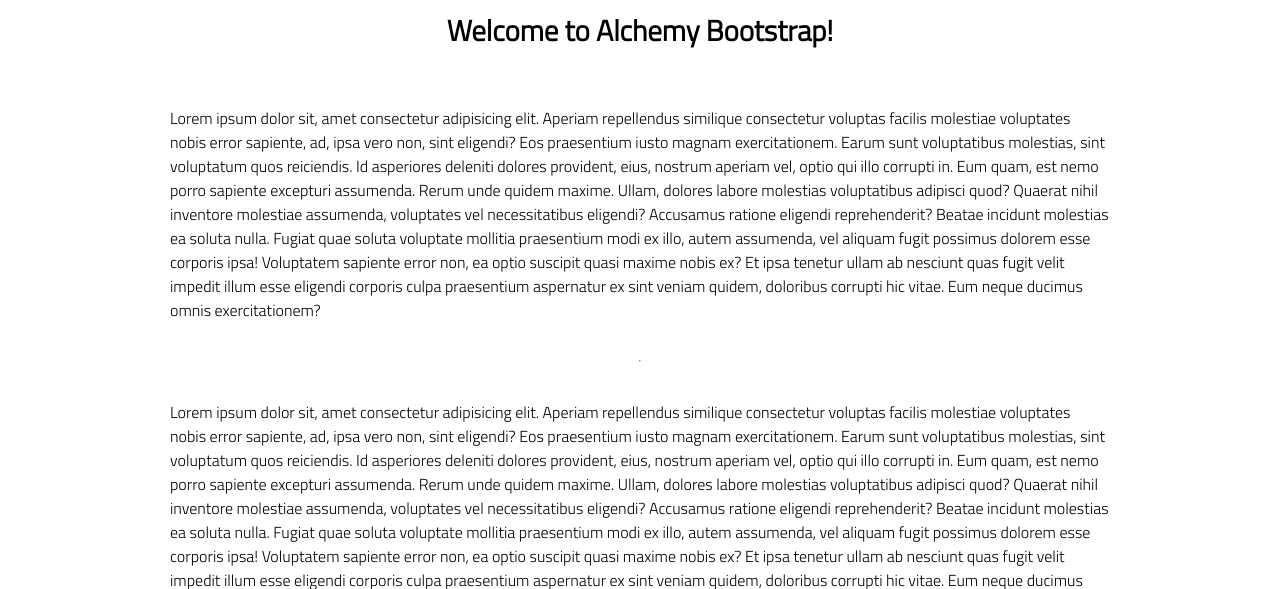
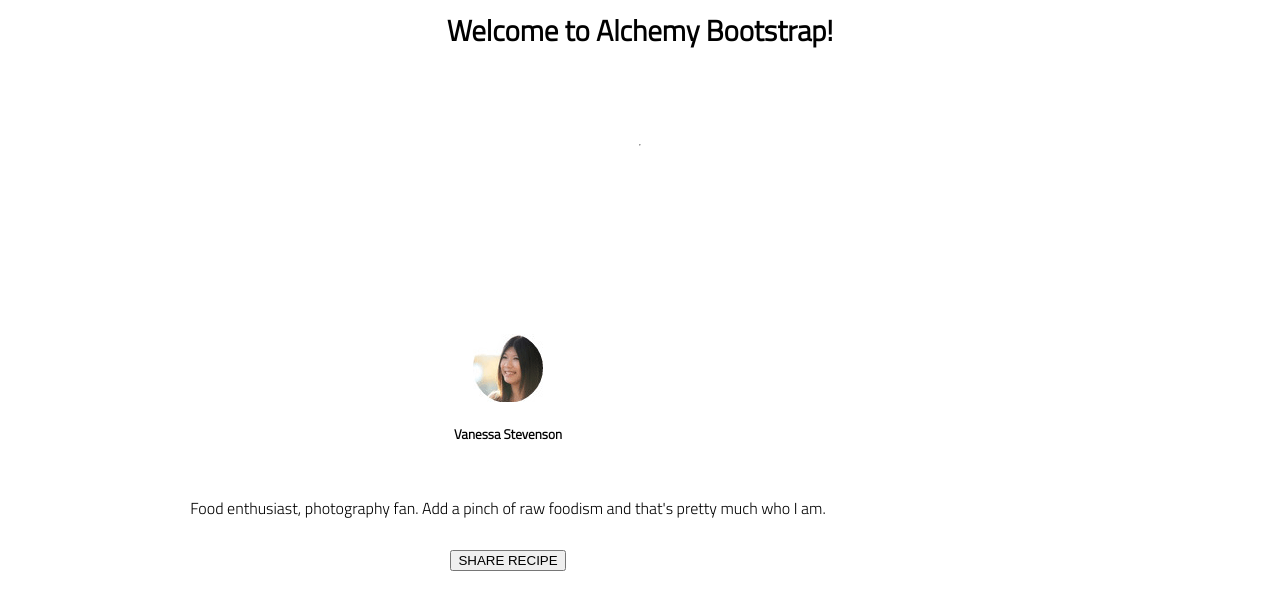
Before and after one commit to dimitraweinstein/chocolate-pizza, a plain HTML site: page index.html in a window 1280 px wide. Shown: the part 180-769 px from the top of the page. Drawn offline with Linux system fonts and the light colour scheme.

Commit message:
worked on footer and bottom section contents roughed out in html

```diff
--- a/index.html
+++ b/index.html
@@ -26,45 +26,25 @@
             </h2>
 
             <p>
-                Lorem ipsum dolor sit, amet consectetur adipisicing elit. Aperiam repellendus similique consectetur
-                voluptas facilis molestiae voluptates nobis error sapiente, ad, ipsa vero non, sint eligendi? Eos
-                praesentium iusto magnam exercitationem.
-                Earum sunt voluptatibus molestias, sint voluptatum quos reiciendis. Id asperiores deleniti dolores
-                provident, eius, nostrum aperiam vel, optio qui illo corrupti in. Eum quam, est nemo porro sapiente
-                excepturi assumenda.
-                Rerum unde quidem maxime. Ullam, dolores labore molestias voluptatibus adipisci quod? Quaerat nihil
-                inventore molestiae assumenda, voluptates vel necessitatibus eligendi? Accusamus ratione eligendi
-                reprehenderit? Beatae incidunt molestias ea soluta nulla.
-                Fugiat quae soluta voluptate mollitia praesentium modi ex illo, autem assumenda, vel aliquam fugit
-                possimus dolorem esse corporis ipsa! Voluptatem sapiente error non, ea optio suscipit quasi maxime nobis
-                ex?
-                Et ipsa tenetur ullam ab nesciunt quas fugit velit impedit illum esse eligendi corporis culpa
-                praesentium aspernatur ex sint veniam quidem, doloribus corrupti hic vitae. Eum neque ducimus omnis
-                exercitationem?
+
             </p>
             <hr />
             <p>
-                Lorem ipsum dolor sit, amet consectetur adipisicing elit. Aperiam repellendus similique consectetur
-                voluptas facilis molestiae voluptates nobis error sapiente, ad, ipsa vero non, sint eligendi? Eos
-                praesentium iusto magnam exercitationem.
-                Earum sunt voluptatibus molestias, sint voluptatum quos reiciendis. Id asperiores deleniti dolores
-                provident, eius, nostrum aperiam vel, optio qui illo corrupti in. Eum quam, est nemo porro sapiente
-                excepturi assumenda.
-                Rerum unde quidem maxime. Ullam, dolores labore molestias voluptatibus adipisci quod? Quaerat nihil
-                inventore molestiae assumenda, voluptates vel necessitatibus eligendi? Accusamus ratione eligendi
-                reprehenderit? Beatae incidunt molestias ea soluta nulla.
-                Fugiat quae soluta voluptate mollitia praesentium modi ex illo, autem assumenda, vel aliquam fugit
-                possimus dolorem esse corporis ipsa! Voluptatem sapiente error non, ea optio suscipit quasi maxime nobis
-                ex?
-                Et ipsa tenetur ullam ab nesciunt quas fugit velit impedit illum esse eligendi corporis culpa
-                praesentium aspernatur ex sint veniam quidem, doloribus corrupti hic vitae. Eum neque ducimus omnis
-                exercitationem?
+
             </p>
 
         </section>
     </main>
+    <section>
+        <img src="./assets/van-pic.png">
+        <h5>Vanessa Stevenson</h5>
+        <p>Food enthusiast, photography fan. Add a pinch of raw foodism and that's pretty much who I am.</p>
+        <button type="button">SHARE RECIPE</button>
+    </section>
     <footer>
-        <div class="copy gutter-right">&copy; 2020 Alchemy Code Lab</div>
+        <div><img src="./assets/small-logo.png"></div>
+        <caption>Delicious 2013 | All Rights Reserved.
+            Proudly published with Ghost.</caption>
     </footer>
 
     <script type="module" src="./app.js"></script>
```
